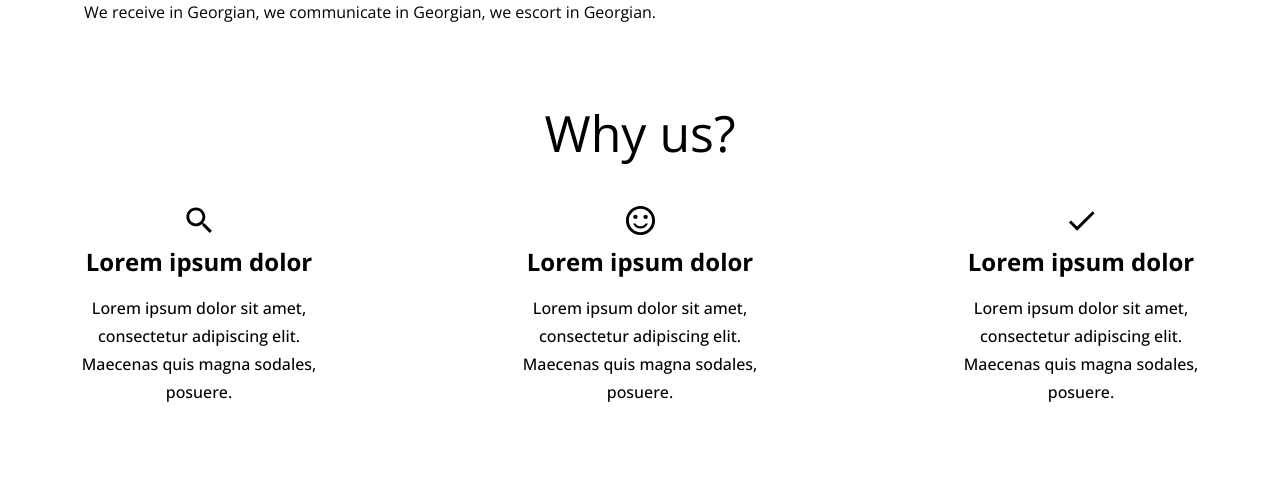
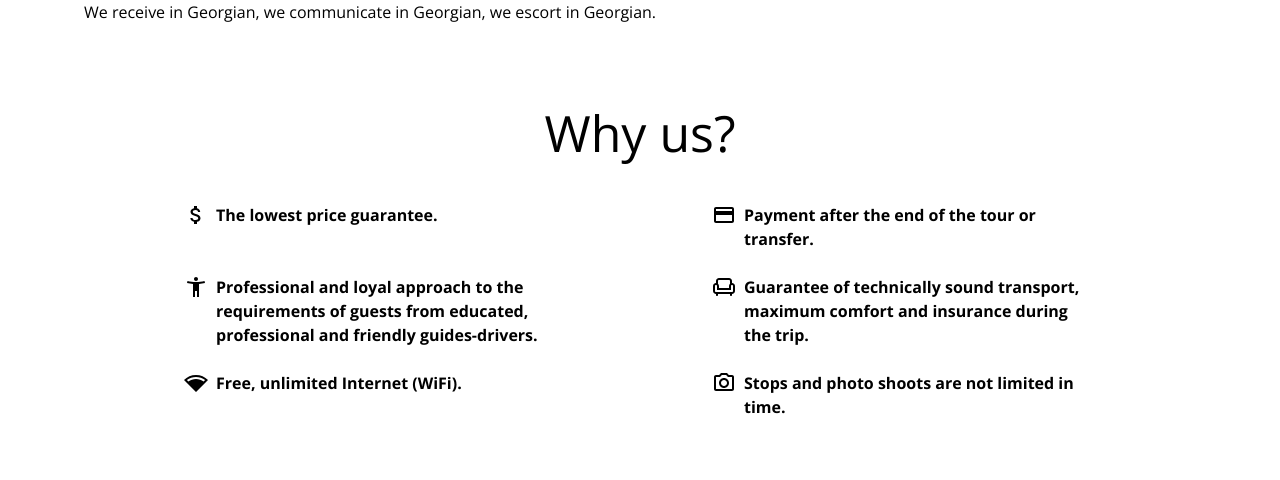
Before and after one commit to TopTrip-ge/top-trip, a React (Create React App) app: page / in a window 1280 px wide. Shown: the part 1720-2200 px from the top of the page. Built offline with nearby package versions, Linux system fonts and the light colour scheme; no server answers.

Commit message:
feat: filled why us

```diff
--- a/public/locales/en/home/sections.json
+++ b/public/locales/en/home/sections.json
@@ -28,5 +28,13 @@
     "Georgia is one of the most interesting countries on earth that you should see in your life. To visit and get around, God-given places and edges of unforgettable beauty. Feel the color and antiquity of everything that will accompany you all your life and give you unforgettable emotions. Hospitality and generosity, humor and feast, food and wine, culture and heritage, mountains and plains, past and present…",
     "We, the company team TOPTRIP.GE, are focused on offering the most budget-friendly services to explore their country, which includes one-day and multi-day, alcoholic and gastronomic tours, transfers to airports and cities of Georgia.",
     "We receive in Georgian, we communicate in Georgian, we escort in Georgian."
+  ],
+  "why-us": [
+    "The lowest price guarantee.",
+    "Payment after the end of the tour or transfer.",
+    "Professional and loyal approach to the requirements of guests from educated, professional and friendly guides-drivers.",
+    "Guarantee of technically sound transport, maximum comfort and insurance during the trip.",
+    "Free, unlimited Internet (WiFi).",
+    "Stops and photo shoots are not limited in time."
   ]
 }
--- a/src/pages/home/components/about-us/about-us.tsx
+++ b/src/pages/home/components/about-us/about-us.tsx
@@ -3,7 +3,7 @@ import { useTranslation } from "react-i18next";
 import { Container, Typography, Box } from "@mui/material";
 import uniqid from "uniqid";
 import { Section } from "components/section";
-import { LOCALIZATION_NAMESPACES } from "enums/localization";
+import { LOCALIZATION_NAMESPACES } from "enums";
 
 export const AboutUs: FC = () => {
   const { t } = useTranslation(LOCALIZATION_NAMESPACES.HOME_SECTIONS);
--- /dev/null
+++ b/src/pages/home/components/why-us/why-us-constants.ts
@@ -0,0 +1,10 @@
+import { IconTypes } from "components/icon";
+
+export const ICON_NAMES: IconTypes[] = [
+  "AttachMoneyOutlined",
+  "PaymentOutlined",
+  "AccessibilityNewOutlined",
+  "ChairOutlined",
+  "NetworkWifiOutlined",
+  "PhotoCameraOutlined",
+];
--- a/src/pages/home/components/why-us/why-us.tsx
+++ b/src/pages/home/components/why-us/why-us.tsx
@@ -1,32 +1,14 @@
 import { FC } from "react";
-import { CardContent, Container, Grid, Typography } from "@mui/material";
+import { Container, Grid, Typography } from "@mui/material";
+import { useTranslation } from "react-i18next";
 import uniqid from "uniqid";
 import { Icon } from "components/icon";
 import { Section } from "components/section";
-import { useTranslation } from "react-i18next";
-import { LOCALIZATION_NAMESPACES } from "enums/localization";
-import { Card as CardInfo } from "./why-us-interfaces";
-
-const CARDS: CardInfo[] = [
-  {
-    icon: "SearchOutlined",
-    title: "Lorem ipsum dolor",
-    description: "Lorem ipsum dolor sit amet, consectetur adipiscing elit. Maecenas quis magna sodales, posuere.",
-  },
-  {
-    icon: "SentimentSatisfiedAltOutlined",
-    title: "Lorem ipsum dolor",
-    description: "Lorem ipsum dolor sit amet, consectetur adipiscing elit. Maecenas quis magna sodales, posuere.",
-  },
-  {
-    icon: "CheckOutlined",
-    title: "Lorem ipsum dolor",
-    description: "Lorem ipsum dolor sit amet, consectetur adipiscing elit. Maecenas quis magna sodales, posuere.",
-  },
-];
+import { LOCALIZATION_NAMESPACES } from "enums";
+import { ICON_NAMES } from "./why-us-constants";
 
 export const WhyUs: FC = () => {
-  const { t } = useTranslation();
+  const { t } = useTranslation(LOCALIZATION_NAMESPACES.HOME_SECTIONS);
 
   return (
     <Section>
@@ -36,22 +18,19 @@ export const WhyUs: FC = () => {
         </Typography>
         <Grid
           container
-          sx={{ flexGrow: 1, justifyContent: { md: "space-between", xs: "center" } }}
+          sx={{ flexGrow: 1, justifyContent: { md: "space-evenly", xs: "left" }, gap: 3 }}
           direction="row"
-          spacing={{ xs: 2, sm: 4, md: 10 }}
-          columns={{ xs: 4, sm: 9, md: 9 }}
+          columns={{ xs: 2, sm: 9, md: 12 }}
         >
-          {CARDS.map(({ description, icon, title }) => (
-            <Grid item key={uniqid()} sx={{ maxWidth: "350px", boxShadow: "none" }}>
-              <CardContent sx={{ display: "flex", flexDirection: "column", alignItems: "center", p: 0 }}>
-                <Icon name={icon} fontSize="large" />
-                <Typography fontWeight="fontWeightBold" variant="h5" sx={{ mt: 1 }}>
-                  {title}
-                </Typography>
-                <Typography fontWeight="fontWeightMedium" variant="subtitle1" align="center" sx={{ mt: 2 }}>
-                  {description}
-                </Typography>
-              </CardContent>
+          {(t("why-us") as string[]).map((item, index) => (
+            <Grid item xs={4} key={uniqid()}>
+              <Typography
+                component="p"
+                sx={{ display: "flex", flexDirection: "row", alignItems: "top", fontWeight: "fontWeightBold", gap: 1 }}
+              >
+                <Icon name={ICON_NAMES[index]} />
+                {item}
+              </Typography>
             </Grid>
           ))}
         </Grid>
```
Also changed, not shown: public/locales/ru/home/sections.json (+8 -0 lines), src/components/icon/icon.tsx (+12 -6 lines), src/pages/home/components/why-us/why-us-interfaces.ts (deleted, +0 -7 lines).
